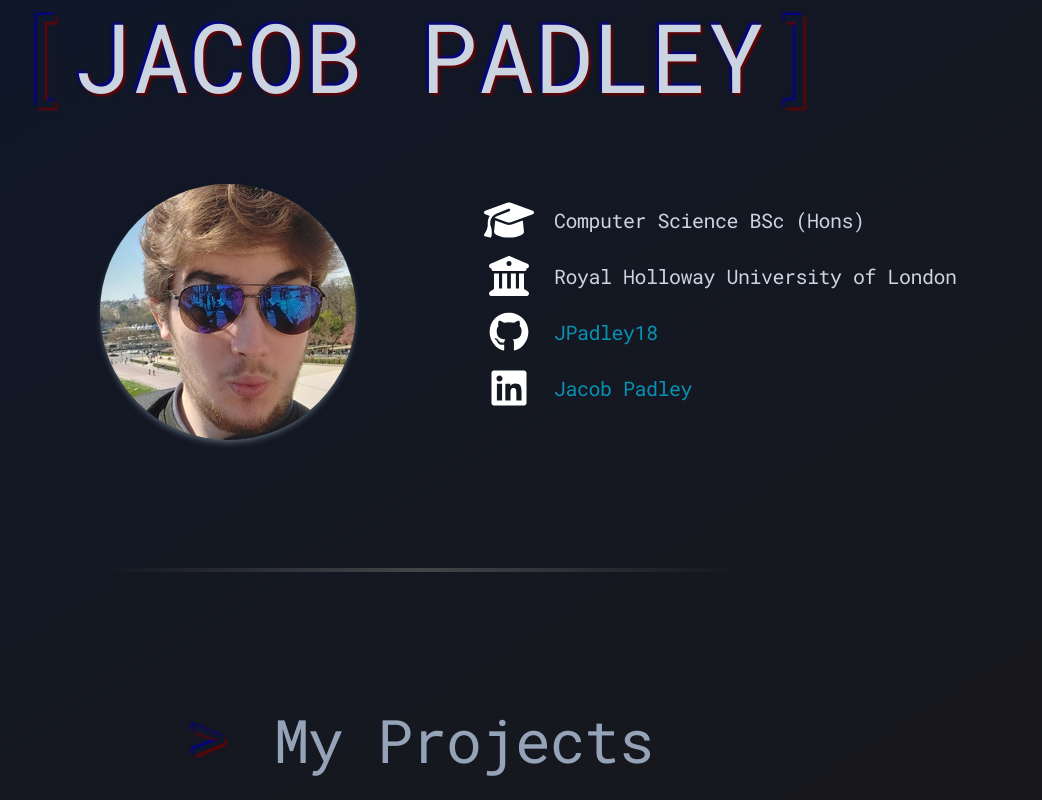
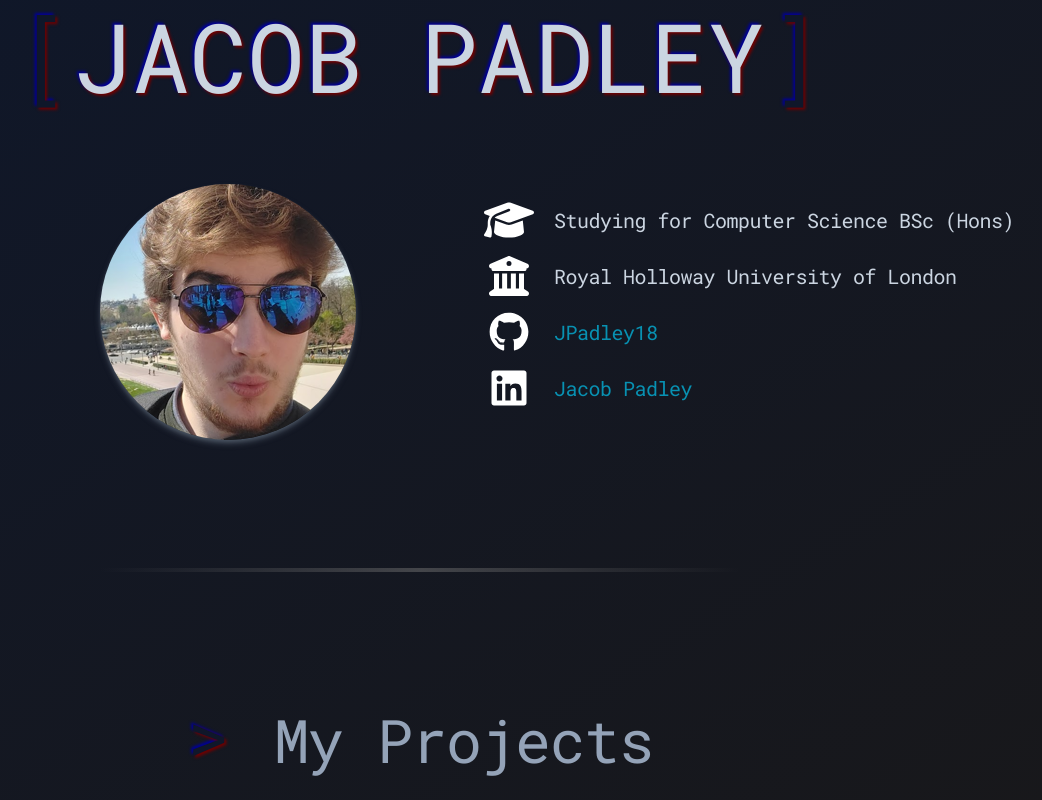
Before and after one commit to JPadley18/jpadley.com, a Next.js app: page / in a window 1280 px wide. Shown: the top 800 px of the page, without its empty margins (220-1262 px from the left). Built offline with nearby package versions, Linux system fonts and the light colour scheme.

Commit message:
Make carousel images larger on smaller screens

```diff
--- a/components/about-me-card.tsx
+++ b/components/about-me-card.tsx
@@ -11,7 +11,7 @@ export default function AboutMeCard() {
                 <Image alt="Photo of myself" src="/me.png" width="256" height="256" className="rounded-full shadow-md shadow-gray-600 mx-auto md:ml-auto md:mr-0" />
             </div>
             <div className={`${robotoMono.className} pl-5 md:pl-0`}>
-                <StatEntry text="Computer Science BSc (Hons)" icon={faGraduationCap} />
+                <StatEntry text="Studying for Computer Science BSc (Hons)" icon={faGraduationCap} />
                 <StatEntry text="Royal Holloway University of London" icon={faBuildingColumns} />
                 <StatEntry text="JPadley18" href="https://github.com/JPadley18" icon={faGithub} />
                 <StatEntry text="Jacob Padley" href="https://www.linkedin.com/in/jacob-padley/" icon={faLinkedin} />
--- a/components/project-modal.tsx
+++ b/components/project-modal.tsx
@@ -25,7 +25,7 @@ const modalTheme: CustomFlowbiteTheme = {
 
 function makeImage(image: ImageDefinition) {
     return (
-        <Image src={image.path} alt={image.alt} width={image.width} height={image.height} className="relative object-cover w-2/3 h-70 rounded-xl" />
+        <Image src={image.path} alt={image.alt} width={image.width} height={image.height} className="relative object-cover w-full sm:w-2/3 h-70 rounded-xl" />
     )
 }
 
```
